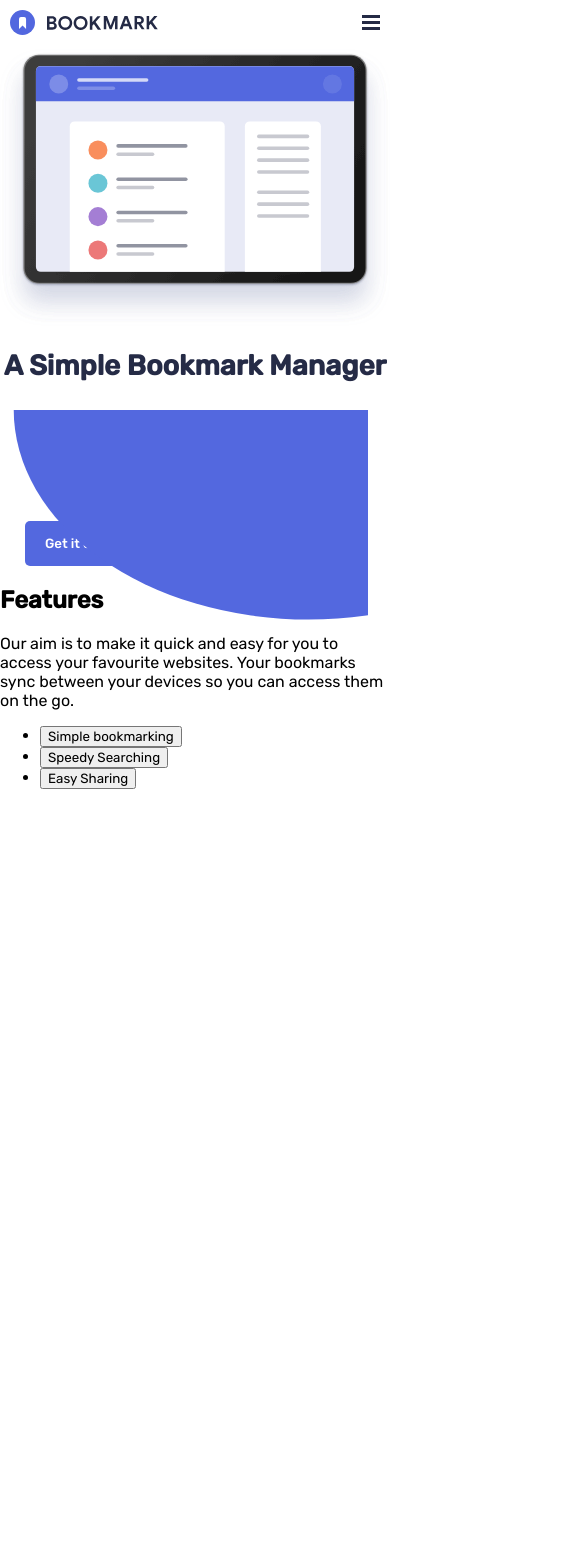
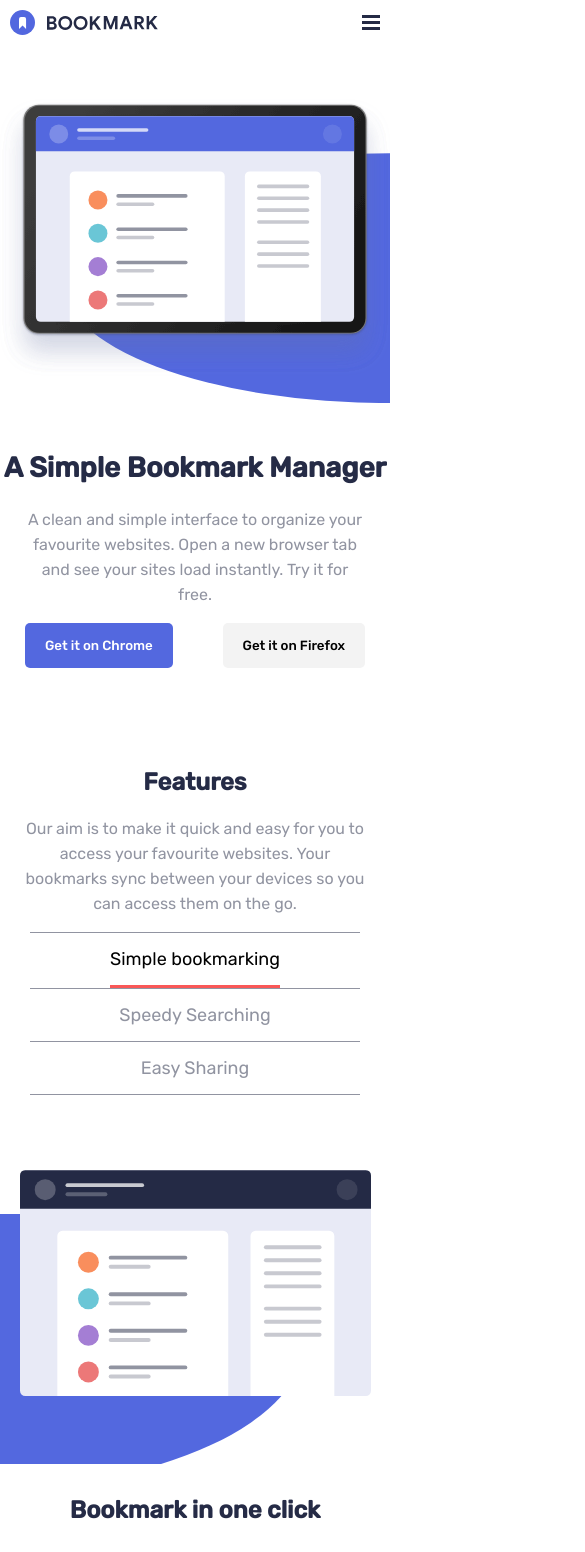
Before and after one commit to Erickowski/PlatziMaster_Week4_ChallengeReact, a React app: page / in a window 390 px wide. Shown: the top 1552 px of the page, 585 px wide, since content can reach past the window. Before the commit the page ends 844 px from the top, so only its background shows below. Built offline with nearby package versions, Linux system fonts and the light colour scheme.

Commit message:
Feature mobile

```diff
--- /dev/null
+++ b/src/assets/css/feature.scss
@@ -0,0 +1,63 @@
+@import 'variables';
+
+.feature {
+    &__title,
+    &__subtitle {
+        font-size: 24px;
+        text-align: center;
+        color: $very-dark-blue;
+    }
+    &__description,
+    &__subdescription {
+        text-align: center;
+        color: $grayish-blue;
+        padding: 0 25px;
+        line-height: 25px;
+    }
+    &__list {
+        list-style: none;
+        padding: 0 30px;
+        margin-bottom: 75px;
+        &--item {
+            border-top: 1px solid $grayish-blue;
+            text-align: center;
+            cursor: pointer;
+            & button {
+                padding: 15px 0;
+                font-size: 18px;
+                color: $grayish-blue;
+                background-color: white;
+                border: none;
+            }
+            &.active > button {
+                color: black;
+                border-bottom: 3px solid $soft-red;
+            }
+            &:last-child {
+                border-bottom: 1px solid $grayish-blue;
+            }
+        }
+    }
+    &__picture {
+        display: flex;
+        justify-content: center;
+        position: relative;
+        margin-bottom: 100px;
+        &--image {
+            max-width: 90%;
+            z-index: 1;
+        }
+        &--background {
+            padding: 0;
+            margin: 0;
+            position: absolute;
+            bottom: -30%;
+            left: -5%;
+            height: 250px;
+            width: 650px;
+            background-color: $soft-blue;
+            -webkit-clip-path: ellipse(50% 60% at 0% 50%);
+            clip-path: ellipse(50% 60% at 0% 50%);
+        }
+    }
+}
--- a/src/assets/css/header.scss
+++ b/src/assets/css/header.scss
@@ -1,5 +1,6 @@
 .header {
     padding: 10px;
+    margin-bottom: 50px;
     &__nav {
         display: flex;
         align-items: center;
--- a/src/assets/css/hero.scss
+++ b/src/assets/css/hero.scss
@@ -1,24 +1,26 @@
 @import 'variables';
 
 .hero {
-    margin-bottom: 20px;
+    margin-bottom: 100px;
     &__picture {
         display: flex;
+        position: relative;
+        margin-bottom: 75px;
         &--image {
-            position: relative;
             max-width: 100%;
+            z-index: 1;
         }
         &--background {
             padding: 0;
             margin: 0;
             position: absolute;
-            bottom: 10%;
-            left: -57%;
-            height: 350px;
-            width: 590px;
+            bottom: -10%;
+            right: 0;
+            height: 250px;
+            width: 550px;
             background-color: $soft-blue;
-            -webkit-clip-path: ellipse(40% 60% at 50% 50%);
-            clip-path: ellipse(50% 60% at 90% 0%);
+            -webkit-clip-path: ellipse(50% 60% at 90% 0%);
+            clip-path: ellipse(60% 50% at 100% 50%);
         }
     }
     &__title {
--- a/src/components/App.jsx
+++ b/src/components/App.jsx
@@ -3,14 +3,14 @@ import Header from './Header';
 import Hero from './Hero';
 import Feature from './Feature';
 
-const HelloWorld = () => {
+const App = props => {
     return (
         <>
             <Header />
             <Hero />
-            <Feature />
+            <Feature features={props.features} />
         </>
     )
 };
 
-export default HelloWorld;
+export default App;
--- a/src/components/Feature.jsx
+++ b/src/components/Feature.jsx
@@ -1,23 +1,33 @@
-import React from 'react';
+import React, { Component } from 'react';
 
-const Feature = () => {
-    return (
+import FeatureInfo from './FeatureInfo';
+import '../assets/css/feature.scss';
+
+class Feature extends Component {
+    constructor(props) {
+        super(props);
+        this.state = {tabIndex : '0'};
+    }
+    render() {
+        return (
         <section className="feature">
             <h2 className="feature__title">Features</h2>
             <p className="feature__description">Our aim is to make it quick and easy for you to access your favourite websites. Your bookmarks sync between your devices so you can access them on the go.</p>
             <ul className="feature__list">
-                <li className="feature__list--item">
+                <li className={(this.state.tabIndex == 0) ? 'feature__list--item active' : 'feature__list--item'} onClick={() => this.setState({tabIndex: '0'})}>
                     <button>Simple bookmarking</button>
                 </li>
-                <li className="feature__list--item">
+                <li className={(this.state.tabIndex == 1) ? 'feature__list--item active' : 'feature__list--item'} onClick={() => this.setState({tabIndex: '1'})}>
                     <button>Speedy Searching</button>
                 </li>
-                <li className="feature__list--item">
+                <li className={(this.state.tabIndex == 2) ? 'feature__list--item active' : 'feature__list--item'} onClick={() => this.setState({tabIndex: '2'})}>
                     <button>Easy Sharing</button>
                 </li>
             </ul>
+            <FeatureInfo features={this.props.features[this.state.tabIndex]} />
         </section>
-    );
+        );
+    }
 }
 
 export default Feature;
--- /dev/null
+++ b/src/components/FeatureInfo.jsx
@@ -0,0 +1,17 @@
+import React from 'react';
+
+const FeatureInfo = props => {
+    // console.log(props);
+    return (
+        <>
+            <picture className="feature__picture">
+                <div className="feature__picture--background"></div>
+                <img className="feature__picture--image" src={props.features.image} alt=""/>
+            </picture>
+            <h3 className="feature__subtitle">{props.features.title}</h3>
+            <p className="feature__subdescription">{props.features.description}</p>
+        </>
+    );
+}
+
+export default FeatureInfo;
--- a/src/index.js
+++ b/src/index.js
@@ -3,4 +3,22 @@ import ReactDOM from 'react-dom';
 import App from './components/App';
 import './assets/css/index.scss';
 
-ReactDOM.render(<App />, document.getElementById('app'));
+const featureInfo = [
+    {
+        'image': 'src/assets/static/illustration-features-tab-1.svg',
+        'title': 'Bookmark in one click',
+        'description': 'Organize your bookmarks however you like. Our simple drag-and-drop interface gives you complete control over how you manage your favourite sites.'
+    },
+    {
+        'image': 'src/assets/static/illustration-features-tab-2.svg',
+        'title': 'Intelligent search',
+        'description': 'Our powerful search feature will help you find saved sites in no time ar all. No need to trawl through all of your bookmarks.'
+    },
+    {
+        'image': 'src/assets/static/illustration-features-tab-3.svg',
+        'title': 'Share your bookmarks',
+        'description': 'Easily share your bookmarks and collections with others. Create a shareable link that you can send at the click of a button.'
+    },
+];
+
+ReactDOM.render(<App features={featureInfo} />, document.getElementById('app'));
```
Also changed, not shown: src/components/Extensions.jsx (added).
